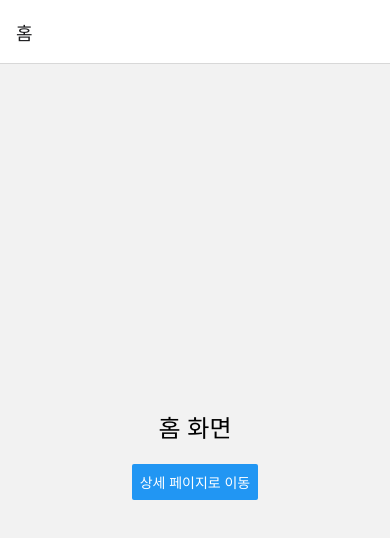
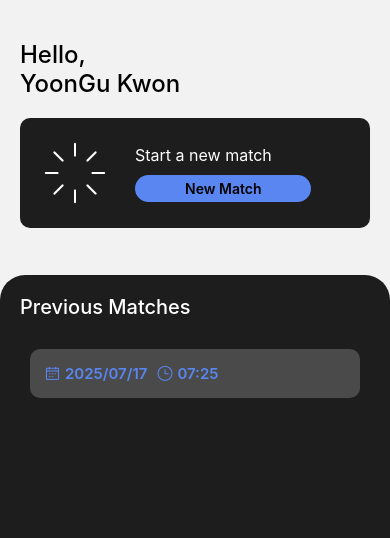
Before and after one commit to peaceRyun/cocktime, a React Native app: screen /Home in a window 390 px wide. Shown: the top 538 px of the page. Built offline with nearby package versions, Linux system fonts and the light colour scheme.

Commit message:
폰트적용 // 홈화면 상단 마크업 구현// 홈 화면 하단 일부 마크업 구현

```diff
--- a/App.js
+++ b/App.js
@@ -1,6 +1,7 @@
 import React from 'react';
 import { NavigationContainer } from '@react-navigation/native';
 import { createNativeStackNavigator } from '@react-navigation/native-stack';
+import { useFonts } from 'expo-font';
 
 // 우리가 만든 화면 컴포넌트들을 불러옵니다.
 import HomeScreen from './src/screens/HomeScreen';
@@ -10,11 +11,27 @@ import DetailsScreen from './src/screens/DetailsScreen';
 const Stack = createNativeStackNavigator();
 
 export default function App() {
+    const [fontsLoaded] = useFonts({
+        Pretendard: require('./assets/fonts/PretendardVariable.ttf'),
+    });
+
+    if (!fontsLoaded) {
+        return null;
+    }
+
     return (
         // NavigationContainer가 모든 내비게이션을 감싸야 합니다.
         <NavigationContainer>
             {/* Stack.Navigator가 스택 방식으로 화면들을 관리합니다. */}
-            <Stack.Navigator initialRouteName='Home'>
+            <Stack.Navigator
+                initialRouteName='Home'
+                screenOptions={{
+                    headerShown: false,
+                    contentStyle: {
+                        fontFamily: 'Pretendard',
+                    },
+                }}
+            >
                 {/* Stack.Screen으로 각 화면을 등록합니다. name이 이동할 때 사용하는 이름이 됩니다. */}
                 <Stack.Screen name='Home' component={HomeScreen} options={{ title: '홈' }} />
                 <Stack.Screen name='Details' component={DetailsScreen} options={{ title: '상세 정보' }} />
--- a/app.json
+++ b/app.json
@@ -27,6 +27,9 @@
     },
     "packagerOpts": {
       "dev": true
+    },
+    "plugins": [
+      "expo-font"
+    ]
   }
 }
-}
--- a/package.json
+++ b/package.json
@@ -14,7 +14,8 @@
     "expo": "53.0.19",
     "expo-status-bar": "~2.2.3",
     "react": "19.0.0",
-    "react-native": "0.79.5"
+    "react-native": "0.79.5",
+    "expo-font": "~13.3.2"
   },
   "devDependencies": {
     "@babel/core": "^7.28.0"
--- a/src/screens/DetailsScreen.js
+++ b/src/screens/DetailsScreen.js
@@ -1,14 +1,10 @@
-import React from 'react';
 import { View, Text, Button, StyleSheet } from 'react-native';
 
 export default function DetailsScreen({ navigation }) {
     return (
         <View style={styles.container}>
             <Text style={styles.text}>상세 페이지</Text>
-      <Button
-        title="뒤로 가기"
-        onPress={() => navigation.goBack()}
-      />
+            <Button title='뒤로 가기' onPress={() => navigation.goBack()} />
         </View>
     );
 }
--- a/src/screens/HomeScreen.js
+++ b/src/screens/HomeScreen.js
@@ -1,21 +1,89 @@
-import React from 'react';
-import { View, Text, Button, StyleSheet } from 'react-native';
+import { View, Text, TouchableOpacity, StyleSheet, Image, Dimensions } from 'react-native';
+import AntDesign from '@expo/vector-icons/AntDesign';
 
-// 모든 스크린 컴포넌트는 'navigation' prop을 자동으로 받습니다.
+const screenHeight = Dimensions.get('window').height - 275;
+
 export default function HomeScreen({ navigation }) {
     return (
         <View style={styles.container}>
-            <Text style={styles.text}>홈 화면</Text>
-            <Button
-                title='상세 페이지로 이동'
-                // 'Details'는 App.js에서 등록할 화면의 이름입니다.
-                onPress={() => navigation.navigate('Details')}
-            />
+            <View style={styles.h2Cont}>
+                <Text style={styles.h2}>Hello,</Text>
+                <Text style={styles.h2}>YoonGu Kwon</Text>
+            </View>
+            <View style={styles.matchCont}>
+                <View>
+                    <Image
+                        source={require('../../assets/loader.png')}
+                        style={{ width: 70, height: 70, resizeMode: 'cover' }}
+                    />
+                </View>
+                <View>
+                    <Text style={styles.matchTitle}>Start a new match</Text>
+                    <TouchableOpacity style={styles.newMatchButton} onPress={() => navigation.navigate('Details')}>
+                        <Text style={styles.newMatchButtonText}>New Match</Text>
+                    </TouchableOpacity>
+                </View>
+            </View>
+            <View style={styles.prevMatchCont}>
+                <Text style={styles.prevMatchTitle}>Previous Matches</Text>
+                <View style={{ marginTop: 30 }}>
+                    <View style={styles.cardCont}>
+                        <View style={{ display: 'flex', flexDirection: 'row', gap: 10 }}>
+                            <View style={{ display: 'flex', flexDirection: 'row', alignItems: 'center', gap: 5 }}>
+                                <AntDesign name='calendar' size={15} color='#5A86F1' />
+                                <Text style={{ fontWeight: 600, fontSize: 15, color: '#5A86F1' }}>2025/07/17</Text>
+                            </View>
+                            <View style={{ display: 'flex', flexDirection: 'row', alignItems: 'center', gap: 5 }}>
+                                <AntDesign name='clockcircleo' size={15} color='#5A86F1' />
+                                <Text style={{ fontWeight: 600, fontSize: 15, color: '#5A86F1' }}>07:25</Text>
+                            </View>
+                        </View>
+                    </View>
+                </View>
+            </View>
         </View>
     );
 }
 
 const styles = StyleSheet.create({
-    container: { flex: 1, alignItems: 'center', justifyContent: 'center' },
-    text: { fontSize: 24, marginBottom: 20 },
+    container: { position: 'relative', flex: 1 },
+    h2Cont: { marginTop: 40, marginHorizontal: 20 },
+    matchCont: {
+        margin: 20,
+        padding: 20,
+        backgroundColor: '#1d1d1d',
+        borderRadius: 10,
+        display: 'flex',
+        flexDirection: 'row',
+        alignItems: 'center',
+        gap: 25,
+    },
+    prevMatchCont: {
+        padding: 20,
+        height: screenHeight,
+        backgroundColor: '#1d1d1d',
+        position: 'absolute',
+        bottom: 0,
+        left: 0,
+        right: 0,
+        zIndex: 10,
+        borderTopRightRadius: 25,
+        borderTopLeftRadius: 25,
+    },
+    cardCont: { backgroundColor: '#4A4A4A', marginHorizontal: 10, padding: 15, borderRadius: 10 },
+    h2: { fontSize: 24, fontWeight: '500' },
+    matchTitle: { fontSize: 16, fontWeight: '400', color: '#fff' },
+    prevMatchTitle: { fontSize: 20, fontWeight: 500, color: '#fff' },
+    newMatchButton: {
+        backgroundColor: '#5A86F1',
+        borderRadius: 30,
+        paddingVertical: 5,
+        paddingHorizontal: 50,
+        marginTop: 10,
+    },
+    newMatchButtonText: {
+        color: 'black',
+        textAlign: 'center',
+        fontWeight: 600,
+    },
 });
```
Also changed, not shown: 2 other files (tests, documents, lock files or other folders). Lines whose indentation alone changed are shown as unchanged.
